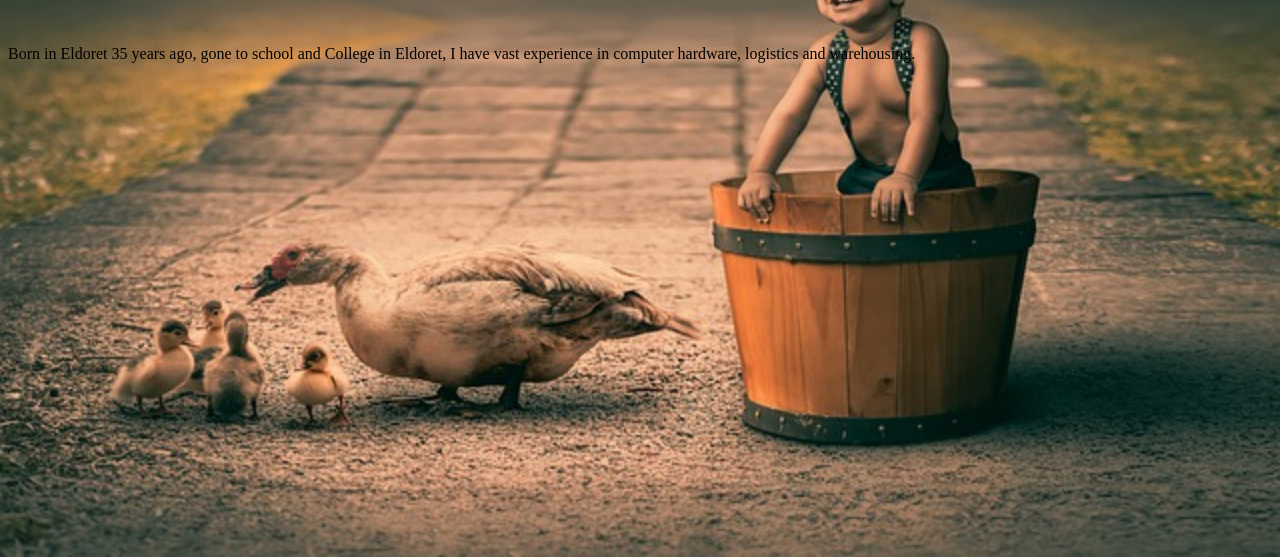
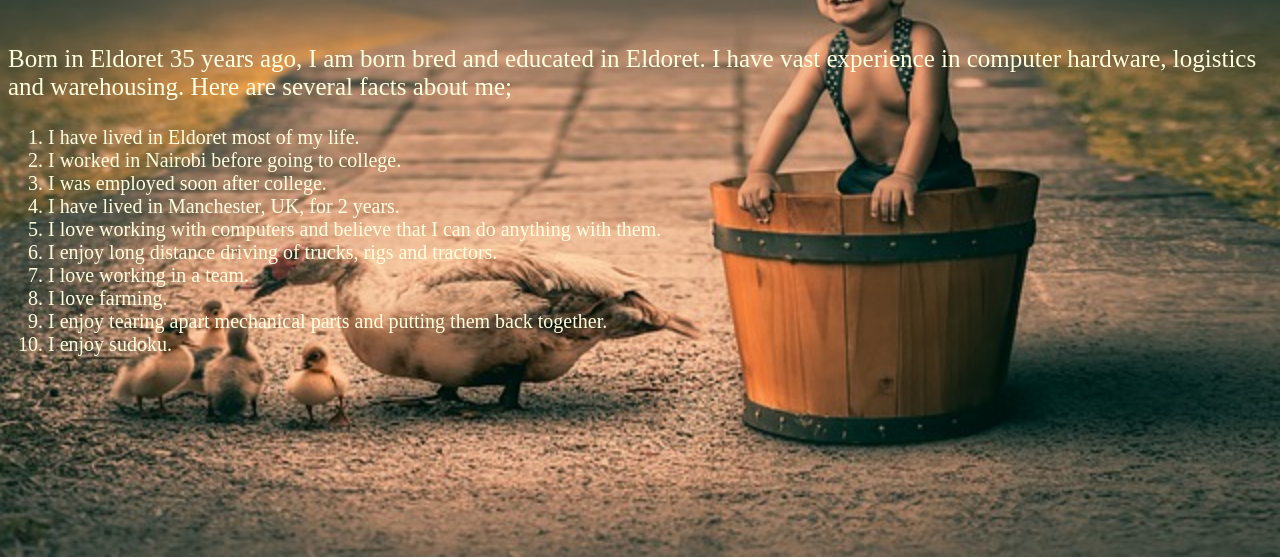
Before and after one commit to phaxier/portfolio, a plain HTML site: page about-me.html in a window 1280 px wide. Shown: the part 243-800 px from the top of the page. Drawn offline with Linux system fonts and the light colour scheme.

Commit message:
correcting gramma in about-me.html and portfolio.html

```diff
--- a/about-me.html
+++ b/about-me.html
@@ -16,7 +16,23 @@
       <li><a href="contact.html">Contact</a></li>
       </ul>
   <h1>About Me</h1>
-  <p>Born in Eldoret 35 years ago, gone to school and College in Eldoret, I have vast experience in computer hardware, logistics and warehousing.</p>
+  <p>Born in Eldoret 35 years ago, I am born bred and educated in Eldoret. I have vast experience in computer hardware, logistics and warehousing.
+  Here are several facts about me;
+    <ol>
+      <li>I have lived in Eldoret most of my life.</li><br>
+      <li>I worked in Nairobi before going to college.</li><br>
+      <li>I was employed soon after college.</li><br>
+      <li>I have lived in Manchester, UK, for 2 years.</li><br>
+      <li>I love working with computers and believe that I can do anything with them.</li><br>
+      <li>I enjoy long distance driving of trucks, rigs and tractors.</li><br>
+      <li>I love working in a team.</li><br>
+      <li>I love farming.</li><br>
+      <li>I enjoy tearing apart mechanical parts and putting them back together.</li><br>
+      <li>I enjoy sudoku.</li><br>
+    </ol>
+</p>
+
+
 
   </body>
 </html>
--- a/css/styles.css
+++ b/css/styles.css
@@ -104,3 +104,12 @@ body{
   align-items:center;
 
 }
+p{
+  font-size: 25px;
+  color: #FFFFE0;
+
+}
+ol{
+  font-size: 20px;
+  color: #FFFFE0;
+}
```
Also changed, not shown: portfolio.html (+1 -1 lines).
